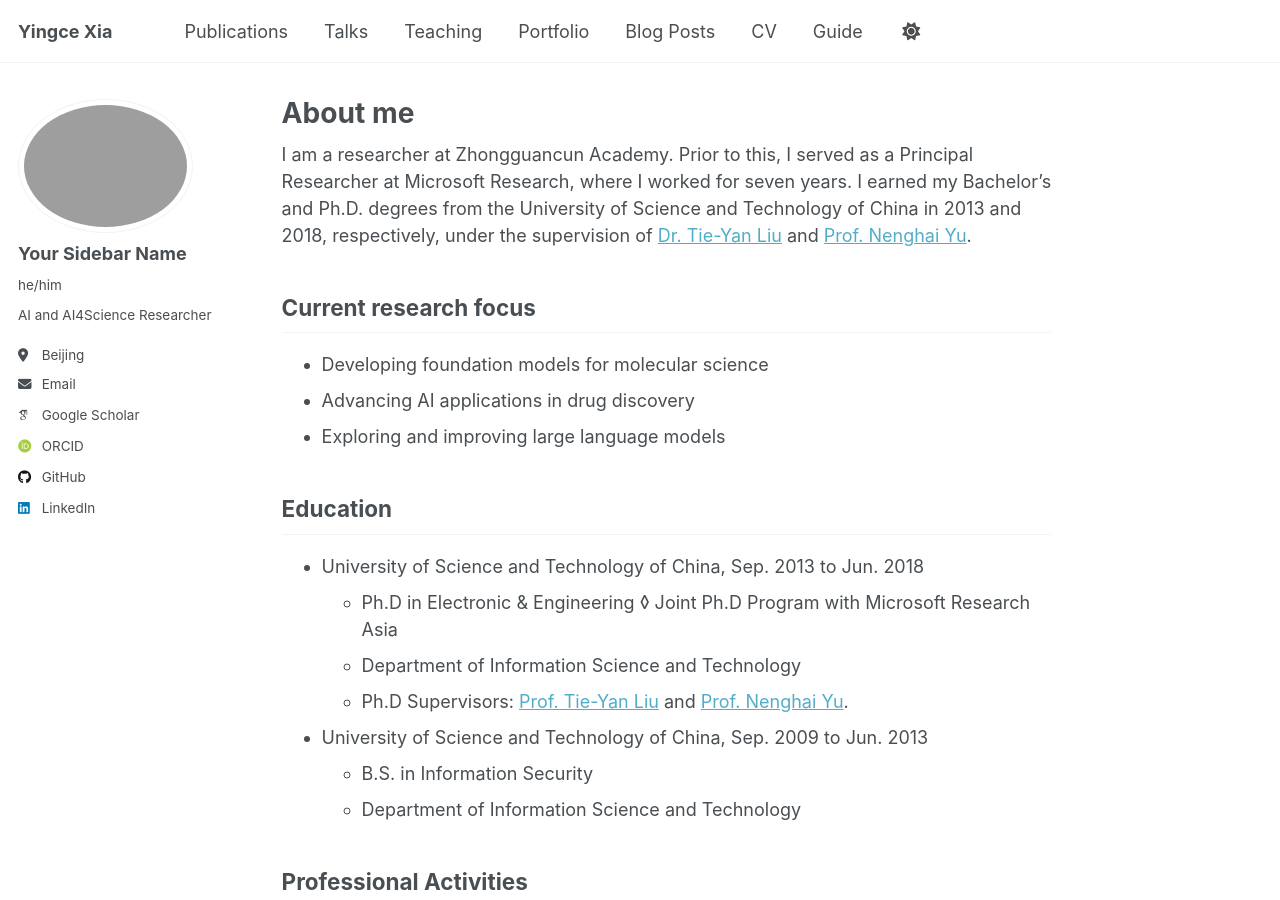
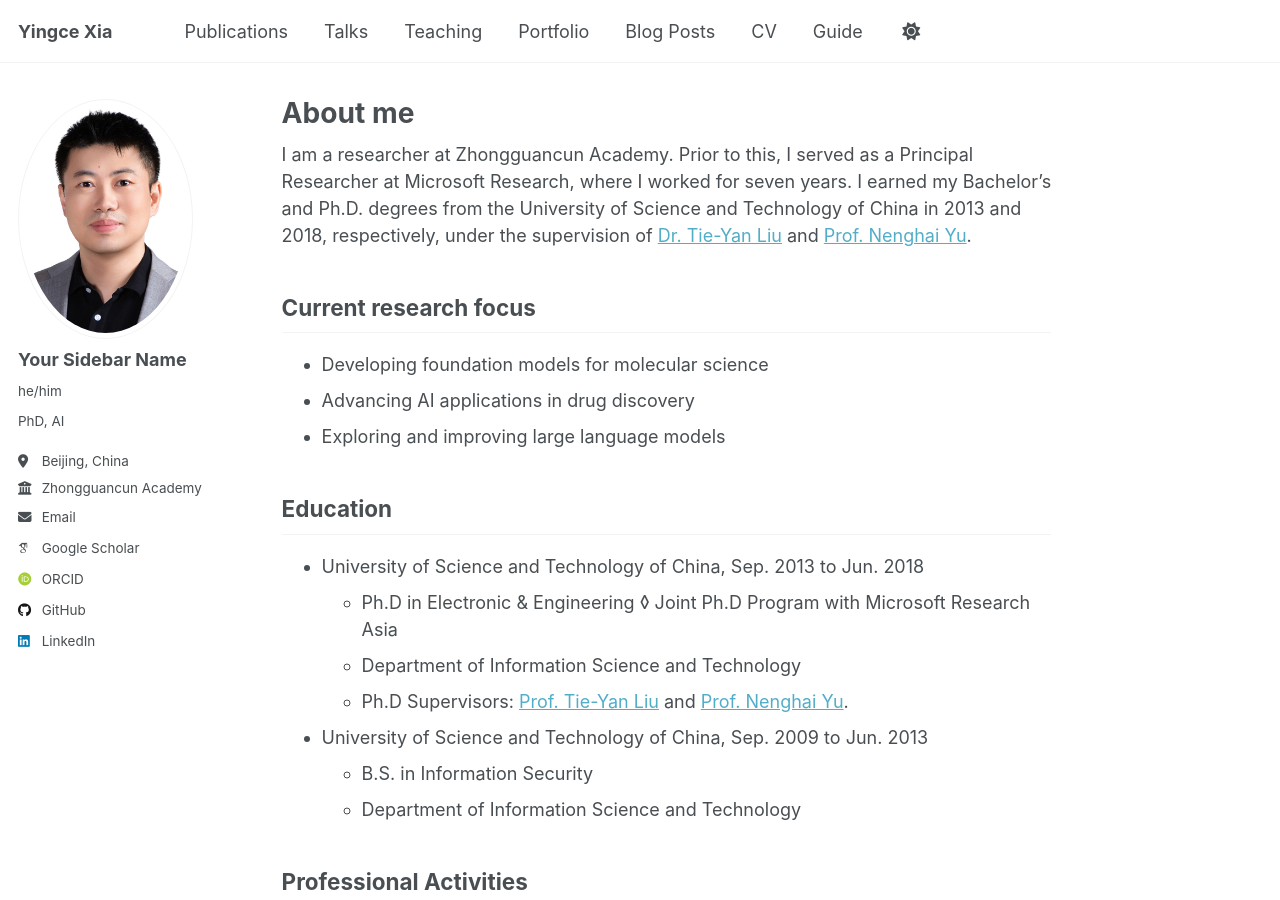
Before and after one commit to xyc1207/xyc1207.github.io, a Jekyll site: the page built from _pages/about.md, in a window 1280 px wide and 900 px high. Built offline with Jekyll 4.4.1, drawn with Linux system fonts in a browser that asks for light colours; some web fonts are replaced; a script that is not in the unit is left out.

Commit message:
Update _config.yml

```diff
--- a/_config.yml
+++ b/_config.yml
@@ -22,12 +22,12 @@ repository               : "xyc12-7/xyc1207.github.io"
 #               Additional customization can be done by editing /_includes/author-profile.html
 author:
   # Biographic information
-  avatar           : "myphoto.png"
+  avatar           : "myphoto.jpg"
   name             : "Your Sidebar Name"
   pronouns         : "he/him"
-  bio              : "AI and AI4Science Researcher"
-  location         : "Beijing"
-  employer         : # "Red Brick University"
+  bio              : "PhD, AI"
+  location         : "Beijing, China"
+  employer         : "Zhongguancun Academy"
   uri              : # URL
   email            : "yingce.xia@outlook.com"
 
```
